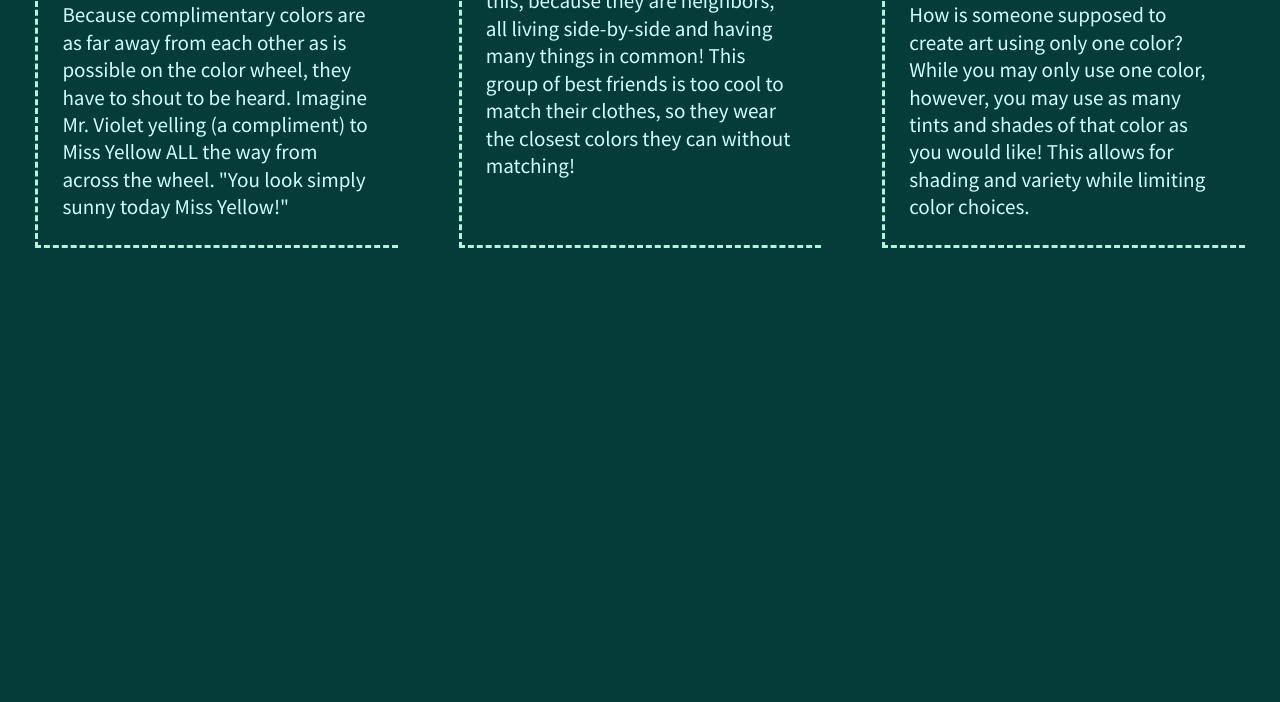
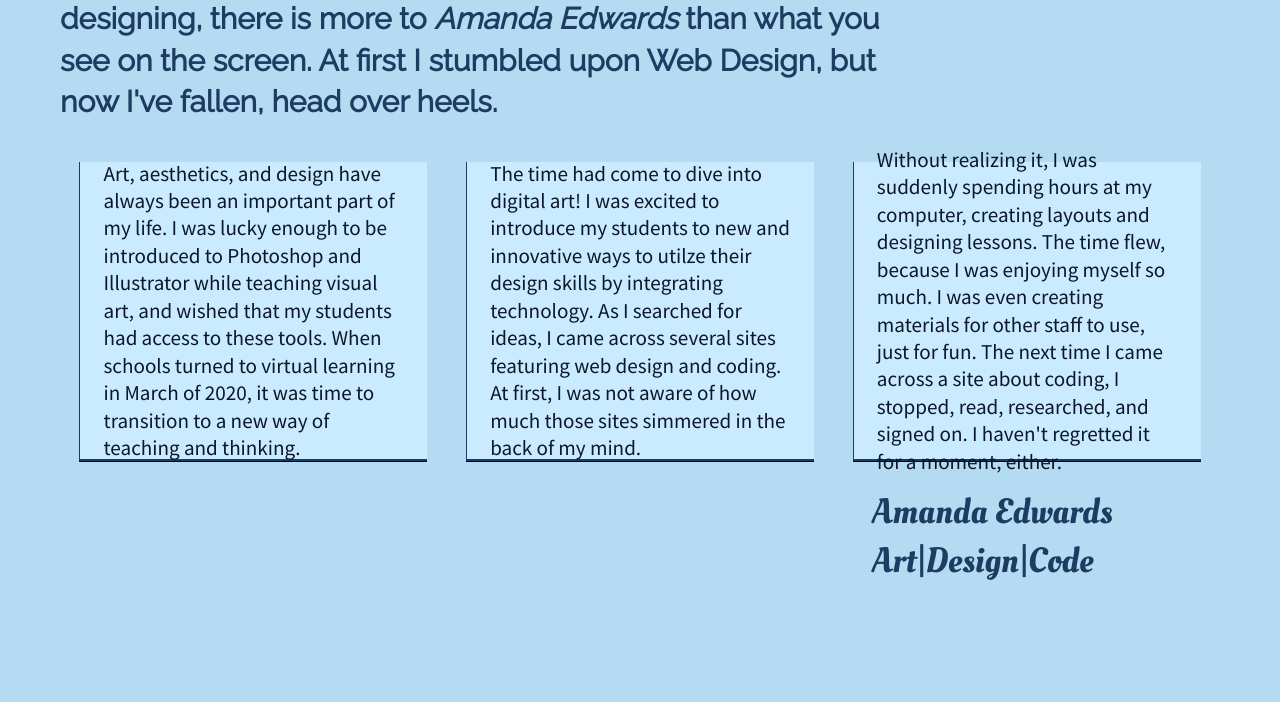
Before and after one commit to a-ashedwards/flexbox-divs, a plain HTML site: page index.html in a window 1280 px wide. Shown: the part 168-870 px from the top of the page. After the commit the page ends 800 px from the top, so only its background shows below. Drawn offline with nearby package versions, Linux system fonts and the light colour scheme.

Commit message:
Added content and changed to blue color scheme

```diff
--- a/css/main.css
+++ b/css/main.css
@@ -97,40 +97,84 @@ textarea {
 
 
 html {
-  background-color: #053b39;
+  background-color: #b4dbf1;
   height: 100%;
+  width: 100%;
 }
 
 body {
   font-family: 'Source Sans Pro', sans-serif;
-  padding: 2em;
+  color: #0c1827;
+  padding: 0 60px;
   font-size: 1.1em;
-  height: 100%;
 }
 
-.wrapper {
-  display: flex;
-  justify-content: space-between;
-  font-weight: 300;
+.flex-container {
+    display: flex;
+    flex-flow: row wrap;
+    justify-content: space-around;
+    align-items: center;
 }
 
-.div-1, .div-2, .div-3 {
+header,
+footer {
+    width: 100%;
+    height: 80px;
+}
+
+main {
+    height: 250px;
+    width: 100%;
+}
+
+header,
+main,
+footer {
+    display: flex;
+    justify-content: left;
+    align-items: center;
+}
+
+h1 {
+    font-family: 'Oleo Script', cursive;
+
+    font-size: 4em;
+    padding-top: 1.3em;
+    margin-bottom: 12px;
+}
+
+h2 {
+    font-family: 'Raleway', sans-serif;
+    color: #1e3b61;
+    font-size: 1.7em;
+    margin-top: 30px;
+    margin-right: 25%;
+}
+
+.flex-item {
+  width: 30%;
+  color: #0c1827;
+  line-height: 1.3em;
+  font-size: 1.2em;
+  background-color: #caebff;
+  height: 300px;
+  padding: 2%;
+  border-left: 1px ridge #1e3b61;
+  border-bottom: 3px ridge #1e3b61;
+  box-sizing: border-box;
   display: flex;
-  width: 30%;
   justify-content: center;
   align-items: center;
-  color: #d1fdfc;
-  line-height: 1.3em;
-  font-size: 1.2em;
-  background-color: #053b39;
-  height: auto;
-  padding: 2%;
-  box-sizing: border-box;
-  border-left: 3px dashed rgb(174, 245, 217);
-  border-bottom: 3px dashed rgb(174, 245, 217);
 }
 
-
+footer {
+    font-family: 'Oleo Script', cursive;
+    color: #1e3b61;
+    font-size: 2em;
+    padding-top: 1em;
+    padding-left: 70%;
+    margin-bottom: 1em;
+}
 
 
 /* ==========================================================================
--- a/index.html
+++ b/index.html
@@ -3,7 +3,7 @@
     <head>
         <meta charset="utf-8">
         <meta http-equiv="x-ua-compatible" content="ie=edge">
-        <title>Flexbox Grids</title>
+        <title>Flexbox|Bringing it Together</title>
         <meta name="description" content="">
         <meta name="viewport" content="width=device-width, initial-scale=1">
 
@@ -15,24 +15,42 @@
         <script src="js/vendor/modernizr-2.8.3.min.js"></script>
         <link href='http://fonts.googleapis.com/css?family=Lora:700' rel='stylesheet' type='text/css'>
         <link href='http://fonts.googleapis.com/css?family=Source+Sans+Pro:400,700' rel='stylesheet' type='text/css'>
+        <link rel="preconnect" href="https://fonts.gstatic.com">
+        <link rel="preconnect" href="https://fonts.gstatic.com">
+        <link href="https://fonts.googleapis.com/css2?family=Oleo+Script:wght@400;700&family=Raleway&display=swap" rel="stylesheet">
+
     </head>
     <body>
         <!--[if lt IE 8]>
             <p class="browserupgrade">You are using an <strong>outdated</strong> browser. Please <a href="http://browsehappy.com/">upgrade your browser</a> to improve your experience.</p>
         <![endif]-->
+    <section class="flex-container">
+        <header>
+            <h1>Behind the "Screens"</h1>
+        </header>
+        <main>
 
-        <section class="wrapper">
-            <div class="div-1">
-                Remembering complementary colors can be difficult at first.  If you create this picture in your mind, however, you won't ever forget!  Because complimentary colors are as far away from each other as is possible on the color wheel, they have to shout to be heard.  Imagine Mr. Violet yelling (a compliment) to Miss Yellow ALL the way from across the wheel. "You look simply sunny today Miss Yellow!"
-            </div>
-            <div class="div-2">
-                Analogous colors are the "best friends" of the color world.  We say this, because they are neighbors, all living side-by-side and having many things in common!  This group of best friends is too cool to match their clothes, so they wear the closest colors they can without matching!
-            </div>
-            <div class="div-3">
-                Monochromatic is a word with many letters, unfortunately it does not incorporate many colors. Mono means one.  One color, that's it!  How is someone supposed to create art using only one color? While you may only use one color, however, you may use as many tints and shades of that color as you would like!  This allows for shading and variety while limiting color choices.
-            </div>
-        </section>
+                <h2>Although you will often find me at the computer, coding and designing, there is more to <em>Amanda Edwards</em> than what you see on the screen.  At first I stumbled upon Web Design, but now I've fallen, head over heels.</h2>
+        </main>
+                    <div id="div-1" class="flex-item">
 
+                        <p>Art, aesthetics, and design have always been an important part of my life. I was lucky enough to be introduced to Photoshop and Illustrator while teaching visual art, and wished that my students had access to these tools.   When schools turned to virtual learning in March of 2020, it was time to transition to a new way of teaching and thinking. </p>
+                    </div>
+                    <div id="div-2" class="flex-item">
+
+                        <p>The time had come to dive into digital art! I was excited to introduce my students to new and innovative ways to utilze their design skills by integrating technology. As I searched for ideas, I came across several sites featuring web design and coding. At first, I was not aware of how much those sites simmered in the back of my mind.</p>
+                    </div>
+                    <div id="div-3" class="flex-item">
+
+                        <p>Without realizing it, I was suddenly spending hours at my computer, creating layouts and designing lessons.  The time flew, because I was enjoying myself so much.  I was even creating materials for other staff to use, just for fun.  The next time I came across a site about coding, I stopped, read, researched, and signed on.  I haven't regretted it for a moment, either. </p>
+                    </div>
+
+
+                <footer>
+                    Amanda Edwards<br>
+                    Art|Design|Code
+                </footer>
+            </section>
         <script src="https://ajax.googleapis.com/ajax/libs/jquery/1.11.3/jquery.min.js"></script>
         <script>window.jQuery || document.write('<script src="js/vendor/jquery-1.11.3.min.js"><\/script>')</script>
         <script src="js/plugins.js"></script>
```
Also changed, not shown: 1x/Asset 1.png (added), img/color-wheel-field.jpg (added), img/wheel-field.png (added).
